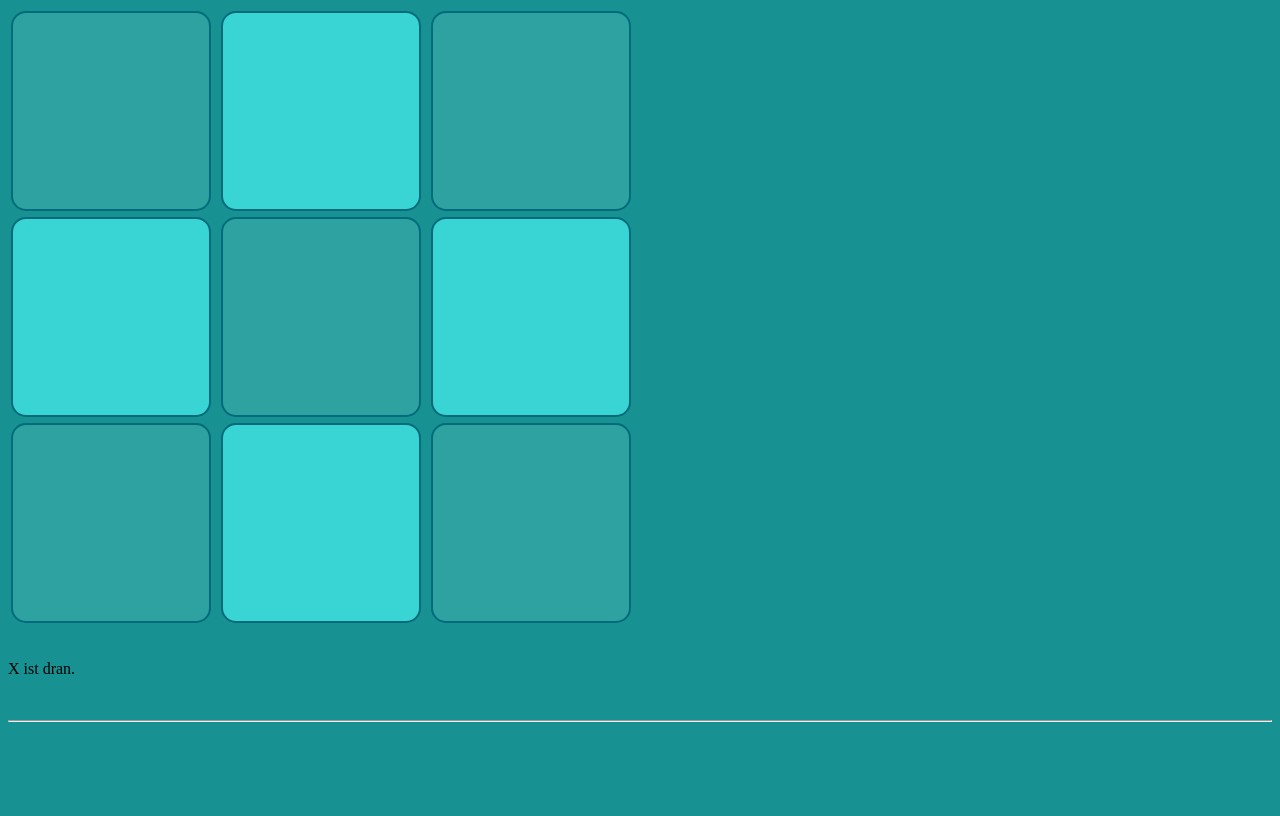
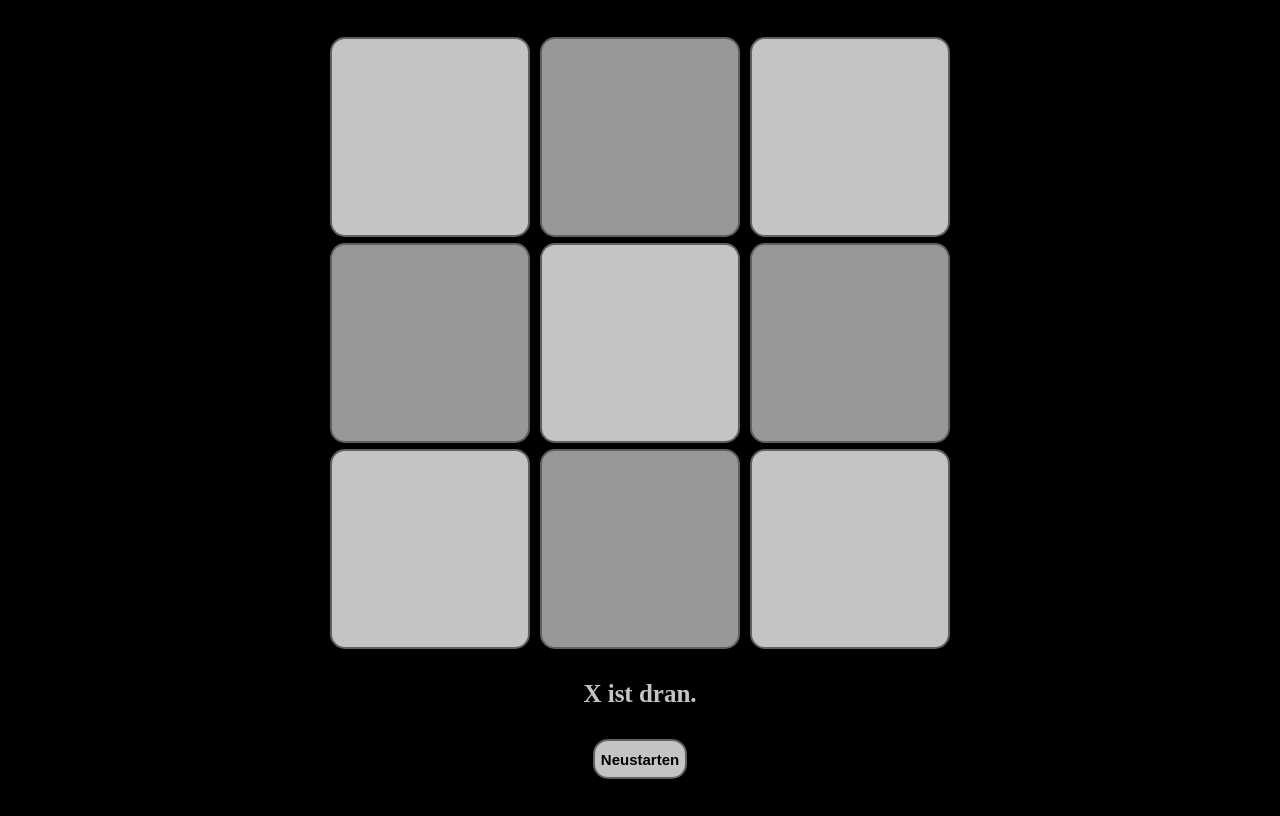
Before and after one commit to Simfoxon/project1, a plain HTML site: page index.html in a window 1280 px wide. Drawn offline with Linux system fonts and the light colour scheme.

Commit message:
Add files via upload

```diff
--- a/index.html
+++ b/index.html
@@ -8,18 +8,35 @@
 </head>
 
 <style>
+
+    body {
+        height: 100vh;
+        display: flex;
+        flex-direction: column;
+        align-items: center;
+        background-color: rgb(0, 0, 0);
+        justify-content: center;
+    }
     button {
         width: 200px;
         height: 200px;
         font-size: 150px;
         margin: 3px;
-        background-color: rgb(46, 161, 161);
-        border: solid 2px rgb(0, 107, 123);
+        background-color: rgb(196, 196, 196);
+        border: solid 2px rgb(96, 96, 96);
         border-radius: 15px;
+        color: rgb(196, 196, 196);
+    }
+
+    button:hover {
+        cursor: pointer;
+        scale: 1.04;
+        transition: all 0.2s;
     }
 
     #obenMitte, #mitteRechts, #mitteLinks, #untenMitte{
-        background-color: rgb(57, 212, 212);
+        background-color: rgb(152, 152, 152);
+        color: rgb(152, 152, 152);
     }
 
     #div1 {
@@ -34,42 +51,43 @@
     }
 
     #bb2{
-        width: 100px;
+        width: auto;
         height: 40px;
         font-size: 15px;
         margin: 3px;
-        display: none;
+        display: block;
+        font-weight: bold;
+        color: black;
     }
 
-    body {
-        background-color: rgb(23, 145, 145);
+    p {
+        font-size: 25px;
+        font-weight: bold;
+        color: rgb(196, 196, 196);
+        margin: 10px;
     }
+
     </style>
 
 <body>
     <div id="buttons">
-        <button id="obenLinks" onclick="start('obenLinks')"> </button>
-        <button id="obenMitte" onclick="start('obenMitte')"> </button>
-        <button id="obenRechts" onclick="start('obenRechts')"> </button>
+        <button id="obenLinks" onclick="start('obenLinks')"> x</button>
+        <button id="obenMitte" onclick="start('obenMitte')"> x</button>
+        <button id="obenRechts" onclick="start('obenRechts')"> x</button>
         <br>
-        <button id="mitteLinks" onclick="start('mitteLinks')"> </button>
-        <button id="mitteMitte" onclick="start('mitteMitte')"> </button>
-        <button id="mitteRechts" onclick="start('mitteRechts')"> </button>
+        <button id="mitteLinks" onclick="start('mitteLinks')"> x</button>
+        <button id="mitteMitte" onclick="start('mitteMitte')"> x</button>
+        <button id="mitteRechts" onclick="start('mitteRechts')"> x</button>
         <br>
-        <button id="untenLinks" onclick="start('untenLinks')"> </button>
-        <button id="untenMitte" onclick="start('untenMitte')"> </button>
-        <button id="untenRechts" onclick="start('untenRechts')"> </button>
+        <button id="untenLinks" onclick="start('untenLinks')"> x</button>
+        <button id="untenMitte" onclick="start('untenMitte')"> x</button>
+        <button id="untenRechts" onclick="start('untenRechts')"> x</button>
     </div>
 
     <br>
     <p id="p">X ist dran.</p>
     <br>
-    <button id="bb2" onclick="neustarten()">🔃Neustart</button>
-    <hr>
-    <div id="div1">
-    <input type="file" id="bild" accept="image/*">
-    <button onclick="hbild();" id="bb">Hintergrund benutzen!</button>
-    </div>
+    <button id="bb2" onclick="neustarten()">Neustarten</button>
 
 
 
@@ -79,22 +97,18 @@
         let buttonDiv = document.getElementById('buttons');
         let neustart = document.getElementById('bb2');
 
-        function hbild() {
-            let newbild = document.getElementById('bild');
-            document.body.style.backgroundImage.src = 'url(D:/MYcode/img/' + newbild + ')';
-            alert('Der Hintergrund wurde geändert!');
-        }
-
         function start(buttonId) {
             let button = document.getElementById(buttonId);
             let p = document.getElementById("p");
 
             if (xIst === true) {
                 button.textContent = 'x';
+                button.style.color = 'black';
                 xIst = false;
                 p.textContent = "O ist dran.";
             } else if (xIst === false) {
                 button.textContent = 'o';
+                button.style.color = 'black';
                 xIst = true;
                 p.textContent = "X ist dran.";
             }
@@ -118,7 +132,6 @@
             checkLine('obenLinks', 'mitteMitte', 'untenRechts');
             checkLine('obenRechts', 'mitteMitte', 'untenLinks');
 
-            checkObAllAusgefüllt('obenLinks', 'obenMitte', 'obenRechts', 'mitteLinks', 'mitteMitte', 'mitteRechts', 'untenLinks', 'untenMitte', 'untenRechts');
         }
 
         function checkLine(id1, id2, id3) {
@@ -154,25 +167,10 @@
             button2.style.color = 'red';
             button3.style.color = 'red';
 
-            alert(winner + ' hat gewonnen!');
+            p.textContent = winner + ' hat gewonnen!';
 
         }
 
-        function checkObAllAusgefüllt(id1, id2, id3, id4, id5,id6, id7, id8, id9) {
-            let button1 = document.getElementById(id1);
-            let button2 = document.getElementById(id2);
-            let button3 = document.getElementById(id3);
-            let button4 = document.getElementById(id4);
-            let button5 = document.getElementById(id5);
-            let button6 = document.getElementById(id6);
-            let button7 = document.getElementById(id7);
-            let button8 = document.getElementById(id8);
-            let button9 = document.getElementById(id9);
-
-            if(button1.disabled === true && button2.disabled === true && button3.disabled === true && button4.disabled === true && button5.disabled === true && button6.disabled === true &&  button7.disabled === true &&  button8.disabled === true &&  button9.disabled === true) {
-                neustart.style.display = "block";
-            }
-        }
 
         function neustarten() {
             alert('Neue Runde, neues Glück');
```
